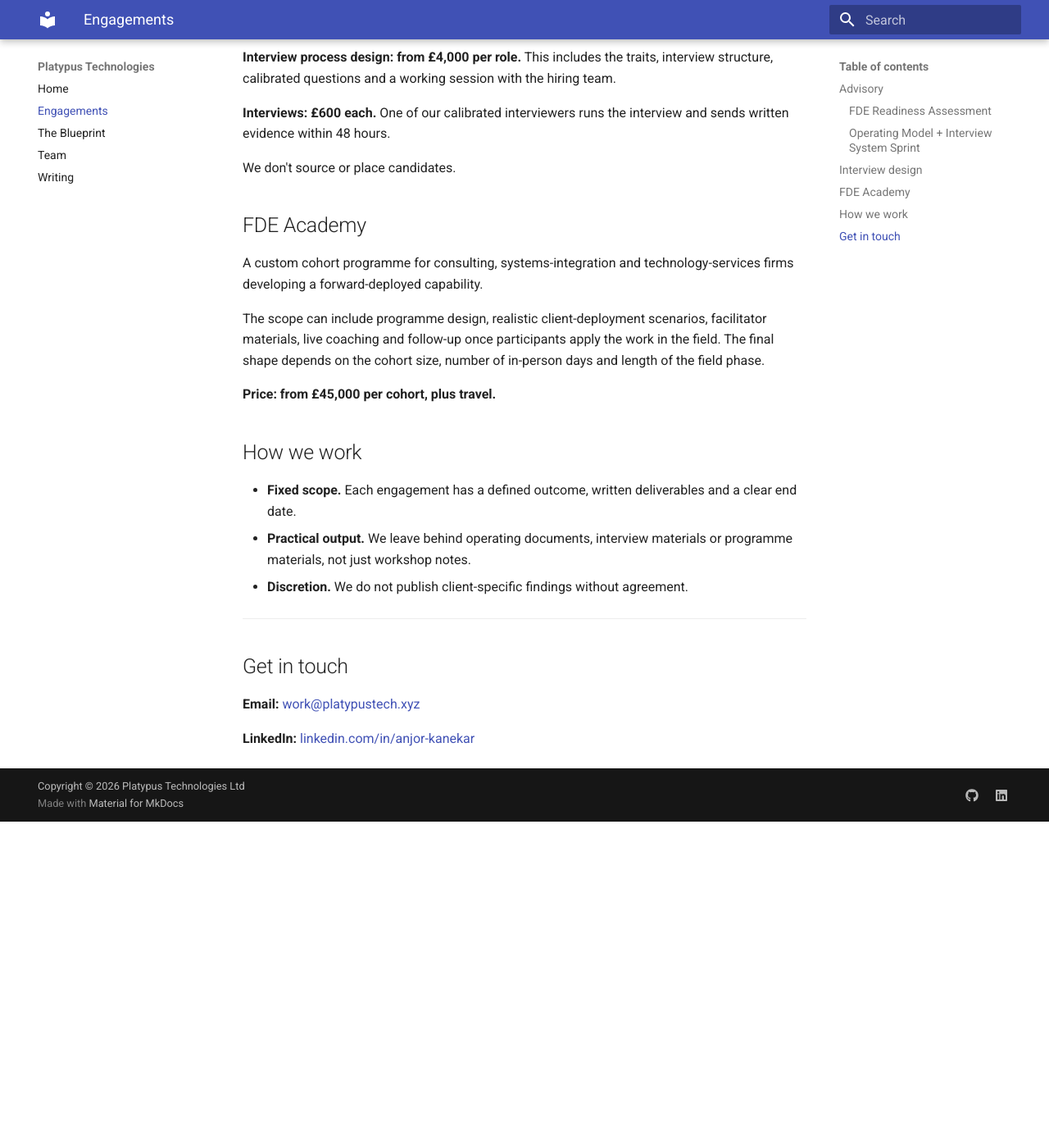
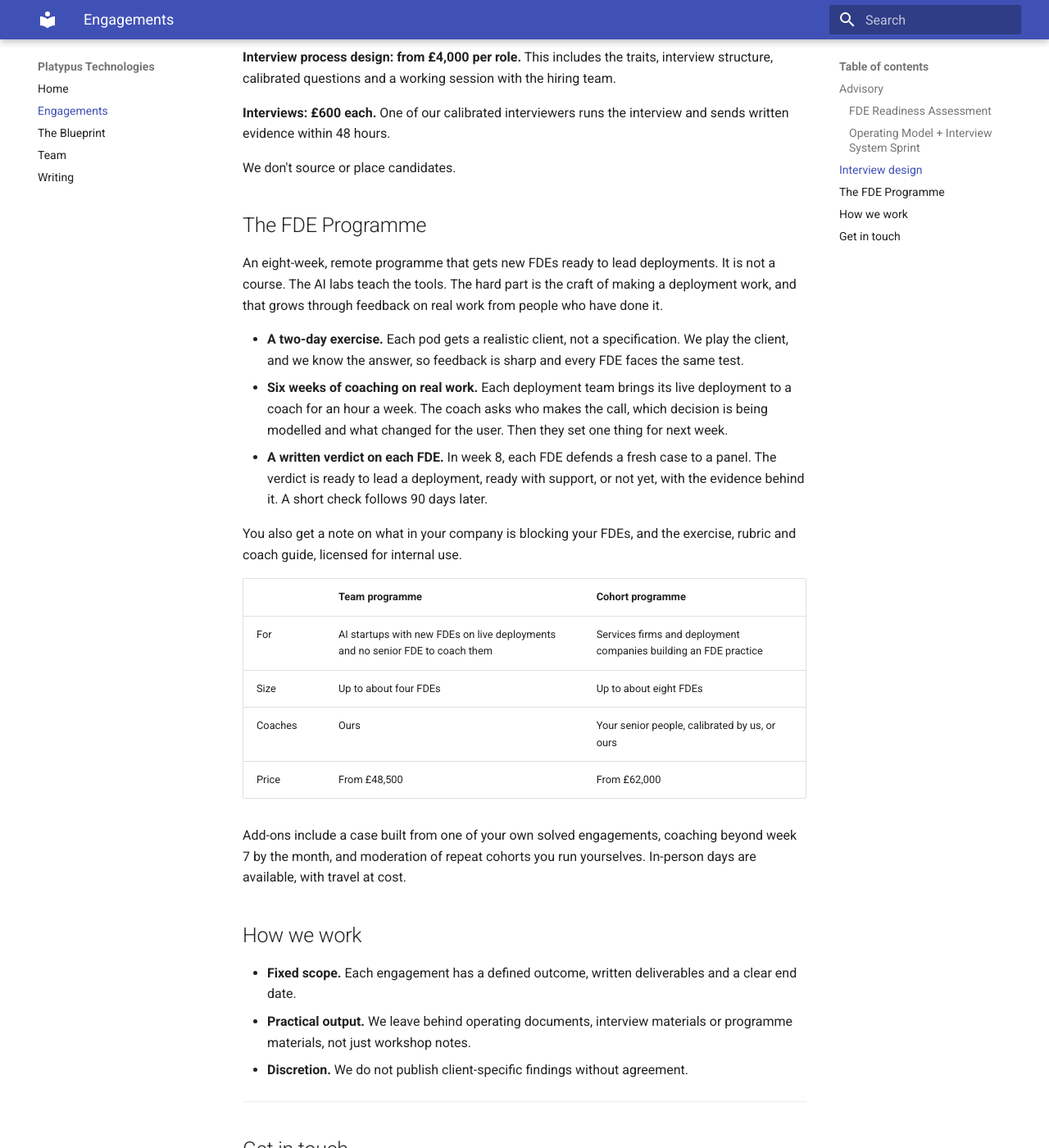
Before and after one commit to anjor/platypus-website, an MkDocs documentation site: the page built from docs/engagements.md, in a window 1280 px wide and 1400 px high, scrolled down 1092 px. Shown: the whole window at 82% size. Built offline with MkDocs 1.6.1 and Material for MkDocs 9.7.7, drawn with Linux system fonts in a browser that asks for light colours; before the commit the page ends 2094 px from its top, so only the background shows below that; some of the changed text lies outside the part shown.

Commit message:
Rename the FDE Academy to The FDE Programme
The Programme takes the Academy's place on the homepage and the Engagements
page, after advisory and interview design: a two-day exercise, six weeks of
coaching on live work and a written verdict on each FDE, in a team size and
a cohort size with "from" prices. Remaining Academy mentions now say "FDE
training programme".

```diff
--- a/docs/engagements.md
+++ b/docs/engagements.md
@@ -1,6 +1,6 @@
 # Engagements
 
-Platypus has three lines of FDE work: advisory, interview design and the Academy. All prices are in GBP and exclude VAT.
+Platypus has three lines of FDE work: advisory, interview design and The FDE Programme. All prices are in GBP and exclude VAT.
 
 ## Advisory
 
@@ -39,13 +39,24 @@ If you already know the role, we can design how you interview for it, without a
 
 We don't source or place candidates.
 
-## FDE Academy
+## The FDE Programme
 
-A custom cohort programme for consulting, systems-integration and technology-services firms developing a forward-deployed capability.
+An eight-week, remote programme that gets new FDEs ready to lead deployments. It is not a course. The AI labs teach the tools. The hard part is the craft of making a deployment work, and that grows through feedback on real work from people who have done it.
 
-The scope can include programme design, realistic client-deployment scenarios, facilitator materials, live coaching and follow-up once participants apply the work in the field. The final shape depends on the cohort size, number of in-person days and length of the field phase.
+- **A two-day exercise.** Each pod gets a realistic client, not a specification. We play the client, and we know the answer, so feedback is sharp and every FDE faces the same test.
+- **Six weeks of coaching on real work.** Each deployment team brings its live deployment to a coach for an hour a week. The coach asks who makes the call, which decision is being modelled and what changed for the user. Then they set one thing for next week.
+- **A written verdict on each FDE.** In week 8, each FDE defends a fresh case to a panel. The verdict is ready to lead a deployment, ready with support, or not yet, with the evidence behind it. A short check follows 90 days later.
 
-**Price: from £45,000 per cohort, plus travel.**
+You also get a note on what in your company is blocking your FDEs, and the exercise, rubric and coach guide, licensed for internal use.
+
+| | Team programme | Cohort programme |
+|:--|:--|:--|
+| For | AI startups with new FDEs on live deployments and no senior FDE to coach them | Services firms and deployment companies building an FDE practice |
+| Size | Up to about four FDEs | Up to about eight FDEs |
+| Coaches | Ours | Your senior people, calibrated by us, or ours |
+| Price | From £48,500 | From £62,000 |
+
+Add-ons include a case built from one of your own solved engagements, coaching beyond week 7 by the month, and moderation of repeat cohorts you run yourselves. In-person days are available, with travel at cost.
 
 ## How we work
 
```
Also changed, not shown: docs/case-notes/index.md (+1 -1 lines), docs/fde-advisory.md (+1 -1 lines), docs/index.md (+3 -3 lines).
